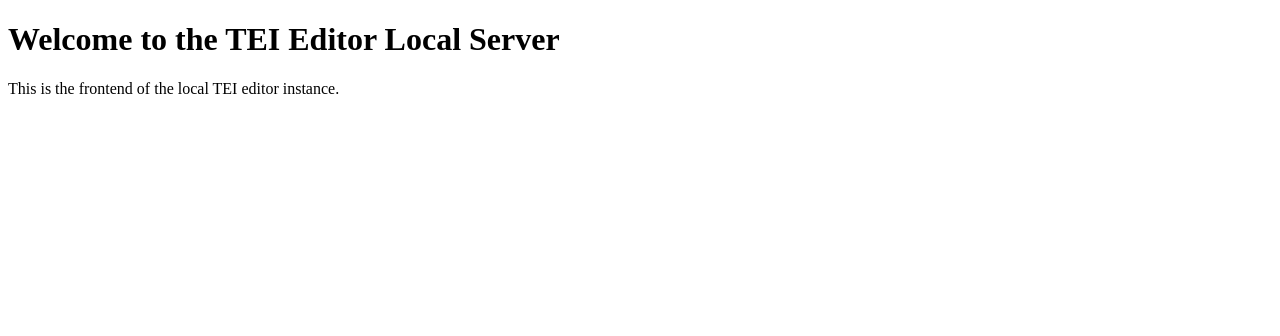
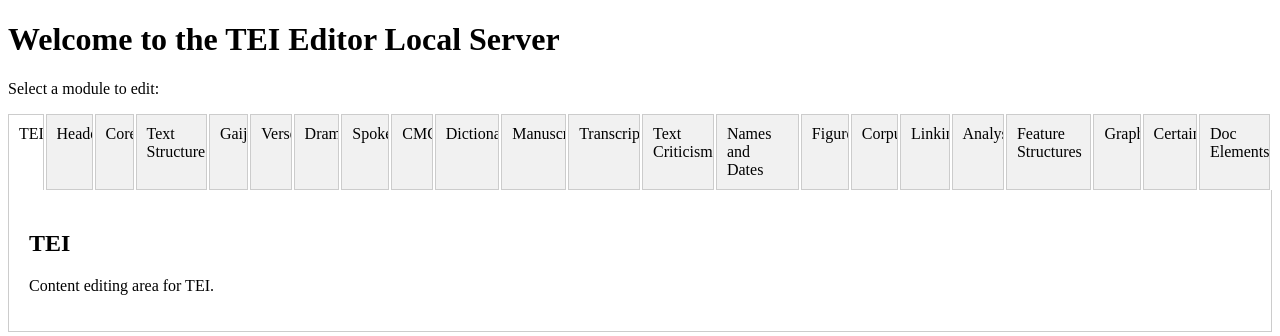
Before and after one commit to uisneach/TEI-Editor, a website: page local-server/public/index.html in a window 1280 px wide. Drawn offline with Linux system fonts and the light colour scheme.

Commit message:
Very basic tab page layout.

```diff
--- a/local-server/public/index.html
+++ b/local-server/public/index.html
@@ -4,9 +4,18 @@
     <meta charset="UTF-8">
     <meta name="viewport" content="width=device-width, initial-scale=1.0">
     <title>TEI Editor - Local Server</title>
+    <link rel="stylesheet" href="style.css">
 </head>
 <body>
     <h1>Welcome to the TEI Editor Local Server</h1>
-    <p>This is the frontend of the local TEI editor instance.</p>
+    <p>Select a module to edit:</p>
+    <div id="tabs">
+        <!-- Tabs will be dynamically inserted here -->
+    </div>
+    <div id="tab-contents">
+        <!-- Tab contents will be dynamically inserted here -->
+    </div>
+
+    <script src="script.js"></script>
 </body>
 </html>
--- /dev/null
+++ b/local-server/public/script.js
@@ -0,0 +1,69 @@
+// List of TEI modules
+const teiModules = [
+    'TEI',
+    'Header',
+    'Core',
+    'Text Structure',
+    'Gaiji',
+    'Verse',
+    'Drama',
+    'Spoken',
+    'CMC',
+    'Dictionaries',
+    'Manuscripts',
+    'Transcriptions',
+    'Text Criticism',
+    'Names and Dates',
+    'Figures',
+    'Corpus',
+    'Linking',
+    'Analysis',
+    'Feature Structures',
+    'Graphs',
+    'Certainty',
+    'Doc Elements'
+];
+
+const tabsContainer = document.getElementById('tabs');
+const contentsContainer = document.getElementById('tab-contents');
+
+// Function to create tabs and content areas
+teiModules.forEach((module, index) => {
+    // Create tab
+    const tab = document.createElement('div');
+    tab.className = 'tab';
+    tab.innerText = module;
+    tab.onclick = () => activateTab(index);
+    tabsContainer.appendChild(tab);
+
+    // Create tab content
+    const content = document.createElement('div');
+    content.className = 'tab-content';
+    content.innerHTML = `<h2>${module}</h2><p>Content editing area for ${module}.</p>`;
+    contentsContainer.appendChild(content);
+});
+
+// Function to activate a tab
+function activateTab(activeIndex) {
+    const tabs = document.querySelectorAll('.tab');
+    const contents = document.querySelectorAll('.tab-content');
+
+    tabs.forEach((tab, index) => {
+        if (index === activeIndex) {
+            tab.classList.add('active-tab');
+        } else {
+            tab.classList.remove('active-tab');
+        }
+    });
+
+    contents.forEach((content, index) => {
+        if (index === activeIndex) {
+            content.classList.add('active-content');
+        } else {
+            content.classList.remove('active-content');
+        }
+    });
+}
+
+// Activate the first tab by default
+activateTab(0);
--- /dev/null
+++ b/local-server/public/style.css
@@ -0,0 +1,27 @@
+/* Basic styling for tabs */
+.tab {
+    display: flex;
+    cursor: pointer;
+    padding: 10px;
+    background-color: #f1f1f1;
+    border: 1px solid #ccc;
+    margin-right: 2px;
+    overflow: hidden;
+}
+.tab-content {
+    display: none;
+    padding: 20px;
+    border: 1px solid #ccc;
+    border-top: none;
+}
+.active-tab {
+    background-color: #fff;
+    border-bottom: none;
+}
+.active-content {
+    display: block;
+}
+#tabs {
+    display: flex;
+    flex-direction: row;
+}
```
